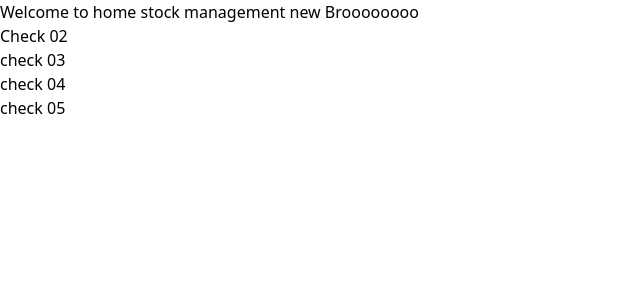
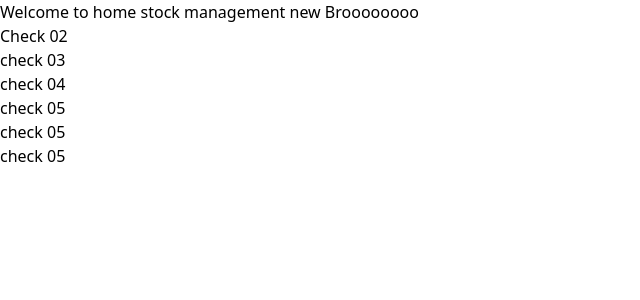
Before and after one commit to TharushaPramod/HomeStock_new, a React (Vite) app in the folder homestock-app/: page / in a window 1280 px wide. Shown: the top 300 px of the page, without its empty margins (0-640 px from the left). Built offline with nearby package versions, Linux system fonts and the light colour scheme.

Commit message:
check 06

```diff
--- a/homestock-app/src/App.jsx
+++ b/homestock-app/src/App.jsx
@@ -12,6 +12,8 @@ function App() {
     <h3>check 03</h3>
     <h4>check 04</h4>
     <h5>check 05</h5>
+    <h5>check 05</h5>
+    <h5>check 05</h5>
 
 
 
```
